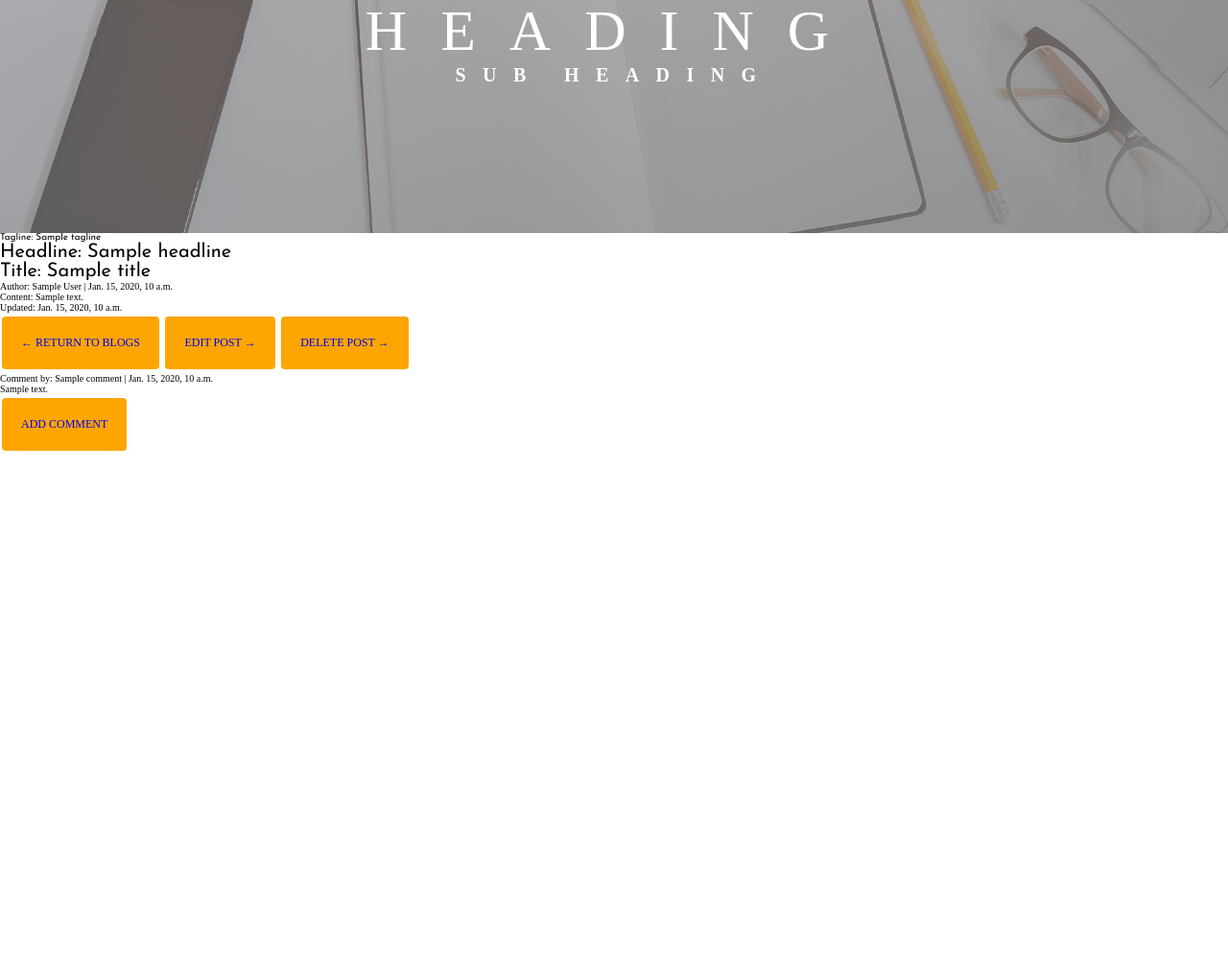
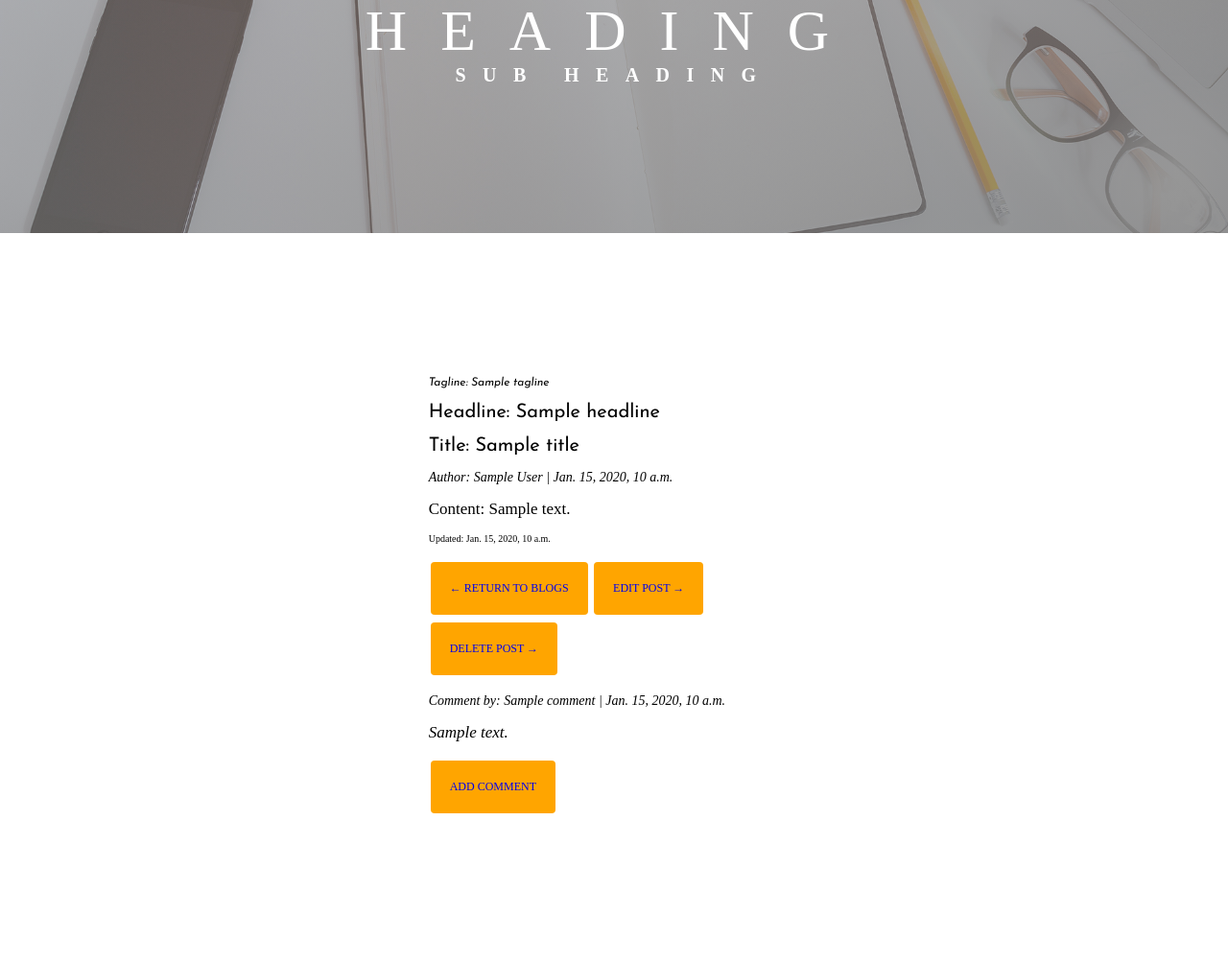
Before and after one commit to ddeveloper72/django-mongodb, a Django app: template blog/templates/blog_detail.html in a window 1280 px wide. Shown: the part 437-1439 px from the top of the page at 96% size. Before the commit the page ends 907 px from the top, so only its background shows below. Run offline with Django 3.2, Linux system fonts and the light colour scheme; the template is opened without the code that fills it: most values are stand-ins (such as "Sample title", 1, 10 or a date in 2020); parts of the project's set-up code (start-up, migrations or seed data) failed here and were passed over.

Commit message:
added new class for a single blog

```diff
--- a/sass/_blog.scss
+++ b/sass/_blog.scss
@@ -26,6 +26,15 @@
     grid-gap: 6rem;
     align-items: start;
 
+}
+
+.single-blog {
+    grid-column: center-start / center-end;
+    margin: 15rem 0;
+    display: grid;
+     grid-template-columns: repeat(3, 1fr);
+    grid-gap: 6rem;
+    align-items: start;
 }
 
 .post {
@@ -99,18 +108,93 @@
     }
 
 }
+.detailed-post {
+    display: grid;
+    grid-column: 2 / 3;
+    grid-template-columns: min-content, 20%;
+    grid-row-gap: 1.5rem;
+    grid-column-gap: 2.5rem;
+
+    &__metadata {
+        display: grid;
+        //grid-column: 1 / -1;
+        list-style: none;
+        font-size: 1.4rem;
+
+        &--date {
+
+
+            a {
+                text-decoration: none;
+
+            }
+
+
+        }
+
+        &--tag {
+
+            a {
+                text-decoration: none;
+
+            }
+
+        }
+
+    }
+
+    &__title {
+        font-size: 2rem;
+
+        a {
+            color: orangered;
+            text-decoration: none;
+        }
+    }
+
+    &__tagline {
+        font-size: 1.2rem;
+        font-weight: 400;
+        font-style: italic;
+    }
+
+    &__content {
+        font-size: 1.7rem;
+
+    }
+
+    &__author {
+        font-size: 1.4rem;
+        font-weight: 400;
+        font-style: italic;
+
+    }
+
+
+    &__body-text {
+        font-size: 1.4rem;
+        font-weight: 400;
+        font-style: italic;
+
+    }
+
+}
 
 .comment {
     display: grid;
     grid-template-columns: min-content 1fr;
 
     &__author {
-
+        font-size: 1.4rem;
+        font-weight: 400;
+        font-style: italic;
 
     }
 
     &__body-text {
-
+        font-size: 1.7rem;
+        font-weight: 400;
+        font-style: italic;
 
     }
 }
--- a/static/css/main.css
+++ b/static/css/main.css
@@ -119,6 +119,19 @@
           align-items: start;
 }
 
+.single-blog {
+  grid-column: center-start / center-end;
+  margin: 15rem 0;
+  display: -ms-grid;
+  display: grid;
+  -ms-grid-columns: (1fr)[3];
+      grid-template-columns: repeat(3, 1fr);
+  grid-gap: 6rem;
+  -webkit-box-align: start;
+      -ms-flex-align: start;
+          align-items: start;
+}
+
 .post {
   display: -ms-grid;
   display: grid;
@@ -181,12 +194,83 @@
   font-size: 1.2rem;
 }
 
+.detailed-post {
+  display: -ms-grid;
+  display: grid;
+  -ms-grid-column: 2;
+  -ms-grid-column-span: 1;
+  grid-column: 2 / 3;
+  -ms-grid-columns: min-content, 20%;
+      grid-template-columns: -webkit-min-content, 20%;
+      grid-template-columns: min-content, 20%;
+  grid-row-gap: 1.5rem;
+  grid-column-gap: 2.5rem;
+}
+
+.detailed-post__metadata {
+  display: -ms-grid;
+  display: grid;
+  list-style: none;
+  font-size: 1.4rem;
+}
+
+.detailed-post__metadata--date a {
+  text-decoration: none;
+}
+
+.detailed-post__metadata--tag a {
+  text-decoration: none;
+}
+
+.detailed-post__title {
+  font-size: 2rem;
+}
+
+.detailed-post__title a {
+  color: orangered;
+  text-decoration: none;
+}
+
+.detailed-post__tagline {
+  font-size: 1.2rem;
+  font-weight: 400;
+  font-style: italic;
+}
+
+.detailed-post__content {
+  font-size: 1.7rem;
+}
+
+.detailed-post__author {
+  font-size: 1.4rem;
+  font-weight: 400;
+  font-style: italic;
+}
+
+.detailed-post__body-text {
+  font-size: 1.4rem;
+  font-weight: 400;
+  font-style: italic;
+}
+
 .comment {
   display: -ms-grid;
   display: grid;
   -ms-grid-columns: min-content 1fr;
       grid-template-columns: -webkit-min-content 1fr;
       grid-template-columns: min-content 1fr;
+}
+
+.comment__author {
+  font-size: 1.4rem;
+  font-weight: 400;
+  font-style: italic;
+}
+
+.comment__body-text {
+  font-size: 1.7rem;
+  font-weight: 400;
+  font-style: italic;
 }
 
 .header {
```
